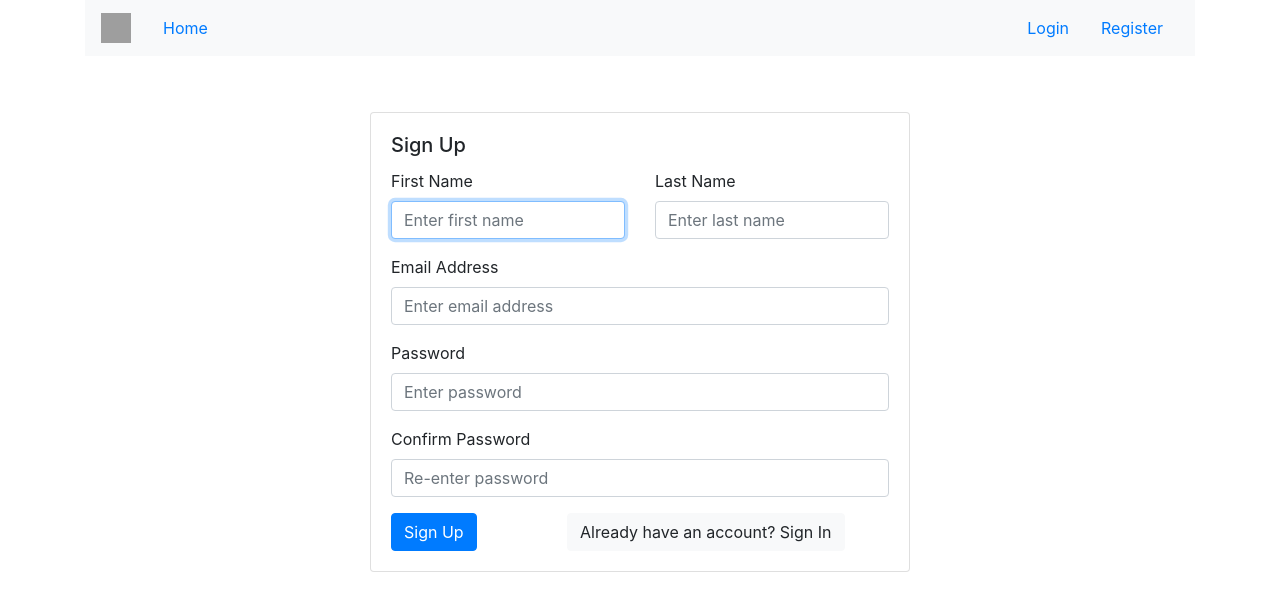
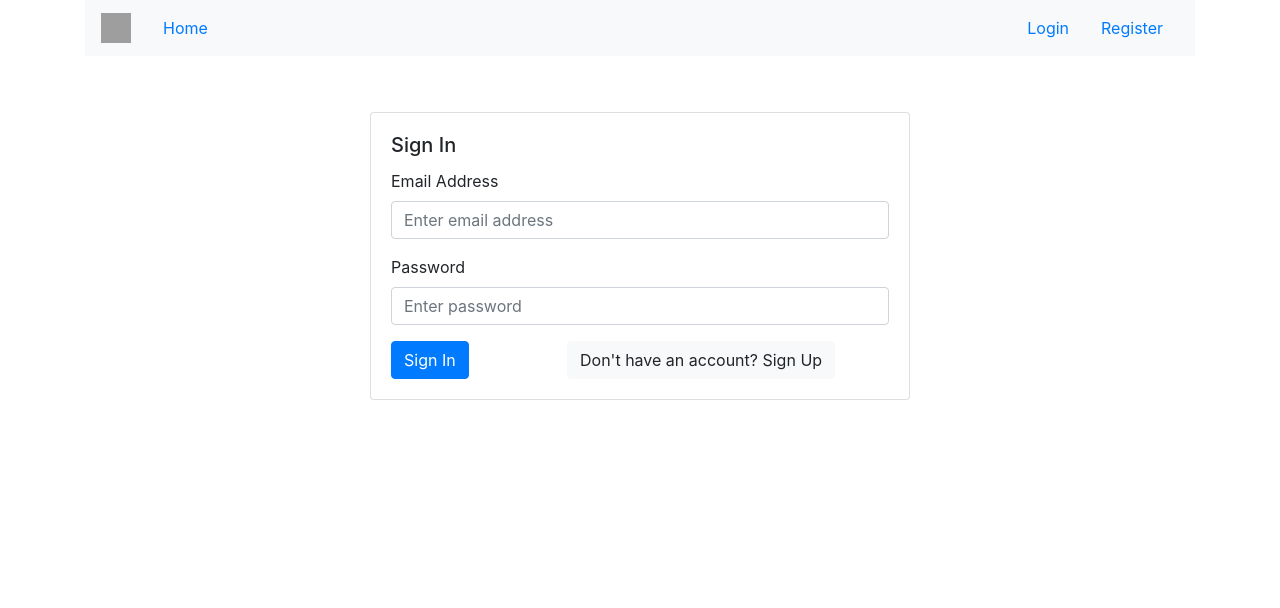
Before and after one commit to egan16/thebeatentrail, a React (Create React App) app in the folder client/: page /auth in a window 1280 px wide. Shown: the top 608 px of the page. Built offline with nearby package versions, Linux system fonts and the light colour scheme; grey boxes are pictures that could not be loaded.

Commit message:
Add switchMode function to change isSignup state

```diff
--- a/client/src/components/Auth/Auth.js
+++ b/client/src/components/Auth/Auth.js
@@ -1,8 +1,8 @@
-import React from 'react';
+import React, { useState } from 'react';
 import { Card, Form, Button, Row, Col } from 'react-bootstrap';
 
 const Auth = () => {
-    const isSignup = true;
+    const [isSignup, setIsSignup] = useState(false);
 
     const handleSubmit = () => {
 
@@ -13,7 +13,7 @@ const Auth = () => {
     };
 
     const switchMode = () => {
-
+        setIsSignup((prevIsSignup) => !prevIsSignup); //switches the isSignup state
     };
 
     return (
```
